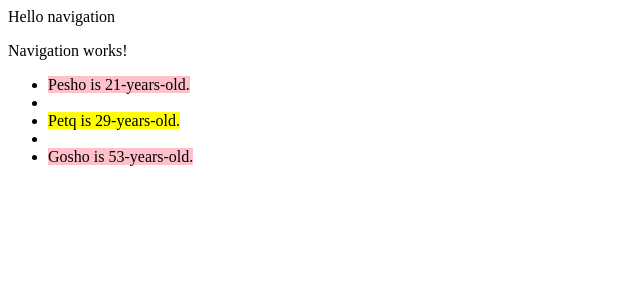
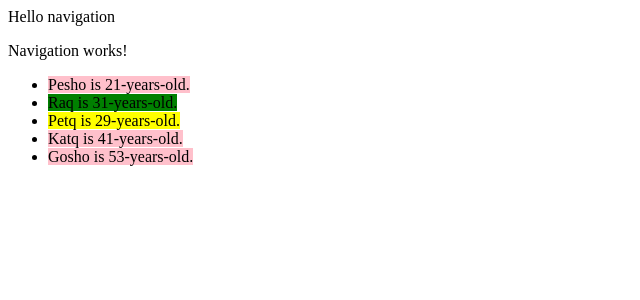
Before and after one commit to AnitaAlexieva/Angular-Course-Solutions-SoftUni, an Angular app in the folder 02.Components/first-angular/my-angular-app/: page / in a window 1280 px wide. Shown: the top 300 px of the page, without its empty margins (0-640 px from the left). Built offline with nearby package versions, Linux system fonts and the light colour scheme.

Commit message:
Replace ngClass with dynamic inline style binding for background color

```diff
--- a/02.Components/first-angular/my-angular-app/src/app/user-list/user-list.component.html
+++ b/02.Components/first-angular/my-angular-app/src/app/user-list/user-list.component.html
@@ -1,7 +1,7 @@
 
 <ul>
     <li *ngFor="let user of users; index as i">
-        <span [ngClass]="user.status" *ngIf="i % 2 === 0">
+        <span [style.background-color] = "user.status">
             {{user.name}} is {{user.age}}-years-old.
         </span>
     </li>
```
